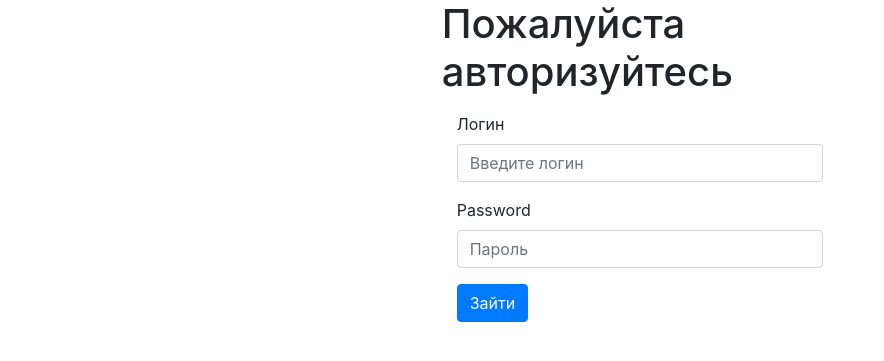
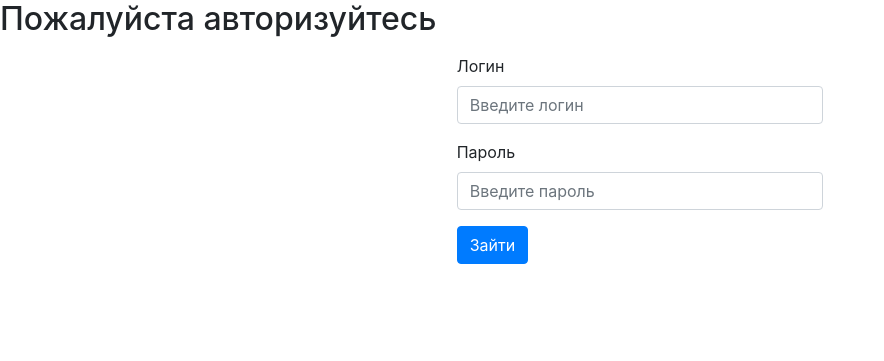
Before and after one commit to Galyaviev/CrmZifa2, a Flask app: a page that uses templates/login.html in a window 1280 px wide. Shown: the top 361 px of the page, without its empty margins (0-884 px from the left). Run offline with Flask 2, Linux system fonts and the light colour scheme; some libraries are stand-ins or nearby versions.

Commit message:
corect time2

```diff
--- a/app.py
+++ b/app.py
@@ -7,6 +7,7 @@ app.secret_key = 'ubuntu'
 login_manager = LoginManager()
 login_manager.init_app(app)
 login_manager.login_view = 'login'
+
 
 @login_manager.user_loader
 def load_user(user_id):
@@ -22,6 +23,7 @@ def index():
 def logout():
     logout_user()
     return render_template('login.html')
+
 
 @app.route('/login', methods=['POST', 'GET'])
 def login():
@@ -46,7 +48,9 @@ def client():
         return render_template('client.html', datas=auto)
     return '<h1>Вам сюда нельзя</h1>'
 
+
 @app.route('/edit/<id>')
+@login_required
 def get_edit(id):
     data = Autorization.select().where(Autorization.id == id).get()
     auto = []
@@ -56,6 +60,7 @@ def get_edit(id):
 
 
 @app.route('/balance/<id>', methods=['POST', 'GET'])
+@login_required
 def balance_edit(id):
     if request.method == 'POST':
         if request.form['balance'] == '':
@@ -80,6 +85,7 @@ def balance_edit(id):
 
 
 @app.route('/add_client', methods=['POST', 'GET'])
+@login_required
 def get_add():
     if request.method == 'POST':
         try:
@@ -113,6 +119,7 @@ def get_add():
 
 
 @app.route('/del/<id>')
+@login_required
 def get_del(id):
     Autorization.delete().where(Autorization.id == id).execute()
     flash('Пользователь удален')
@@ -120,6 +127,7 @@ def get_del(id):
 
 
 @app.route('/update/<id>', methods=['POST'])
+@login_required
 def get_update(id):
     if request.method == 'POST':
         if request.form['fullName'] == '':
--- a/model.py
+++ b/model.py
@@ -1,6 +1,6 @@
 from peewee import *
 from datetime import datetime
-from flask_login import  UserMixin
+from flask_login import UserMixin
 
 db = SqliteDatabase('CRM.db')
 
@@ -11,10 +11,9 @@ class Autorization(UserMixin, Model):
     time = DateTimeField(default=datetime.today().replace(microsecond=0))
     full_name = TextField()
     balance = FloatField(default=0)
+
     class Meta:
         database = db
-
-
 
 #
 # db.connect()
--- a/templates/add_client.html
+++ b/templates/add_client.html
@@ -19,11 +19,11 @@
         <form action="/add_client" method="POST">
             <div class="form-group">
                 <label for="fullNameInput">Full name</label>
-        <input type="text" class="form-control" name="fullName"  placeholder='Введите ФИО'>
+                <input type="text" class="form-control" name="fullName" placeholder='Введите ФИО'>
             </div>
             <div class="form-group">
                 <label for="loginInput">Login</label>
-        <input type="email" class="form-control" name="login"  placeholder='Введите Логин'>
+                <input type="email" class="form-control" name="login" placeholder='Введите Логин'>
             </div>
             <div class="form-group">
                 <label for="passwordInput">Password</label>
--- a/templates/balance.html
+++ b/templates/balance.html
@@ -18,7 +18,7 @@
         <form action="/balance/{{ data.0 }}" method="POST">
             <div class="form-group">
                 <label for="fullNameInput">Full name</label>
-        <input type="text" class="form-control" name="fullName"  placeholder='{{ data.1 }}'>
+                <input type="text" class="form-control" name="fullName" placeholder='{{ data.1 }}'>
             </div>
             <div class="form-group">
                 <label for="balanceInput">balance</label>
--- a/templates/edit.html
+++ b/templates/edit.html
@@ -18,7 +18,8 @@
         <form action="/update/{{ data.0 }}" method="POST">
             <div class="form-group">
                 <label for="fullNameInput">Full name</label>
-        <input type="text" readonly class="form-control" name="fullName"  placeholder='{{ data.4 }}'value="{{ data.4 }}">
+                <input type="text" readonly class="form-control" name="fullName" placeholder='{{ data.4 }}'
+                       value="{{ data.4 }}">
             </div>
             <div class="form-group">
                 <label for="passwordInput">Password</label>
--- a/templates/login.html
+++ b/templates/login.html
@@ -12,19 +12,22 @@
     <title>NextCRM</title>
 </head>
 <body>
+<h2> Пожалуйста авторизуйтесь</h2>
 <div class="container col-sm-4">
-    <h1>Пожалуйста авторизуйтесь</h1>
+
     <form action="/login" method="POST">
         <div class="container mt-3">
             <div class="form-group">
                 <label for="exampleInputEmail1">Логин</label>
-        <input name="login" type="email" class="form-control" id="exampleInputEmail1" aria-describedby="emailHelp"
+                <input name="login" type="email" class="form-control" id="exampleInputEmail1"
+                       aria-describedby="emailHelp"
                        placeholder="Введите логин">
 
             </div>
             <div class="form-group">
-        <label for="exampleInputPassword1">Password</label>
-        <input name="password" type="password" class="form-control" id="exampleInputPassword1" placeholder="Пароль">
+                <label for="exampleInputPassword1">Пароль</label>
+                <input name="password" type="password" class="form-control" id="exampleInputPassword1"
+                       placeholder="Введите пароль">
             </div>
             <button type="submit" class="btn btn-primary">Зайти</button>
         </div>
```
Also changed, not shown: CRM.db. Lines whose indentation alone changed are shown as unchanged.
